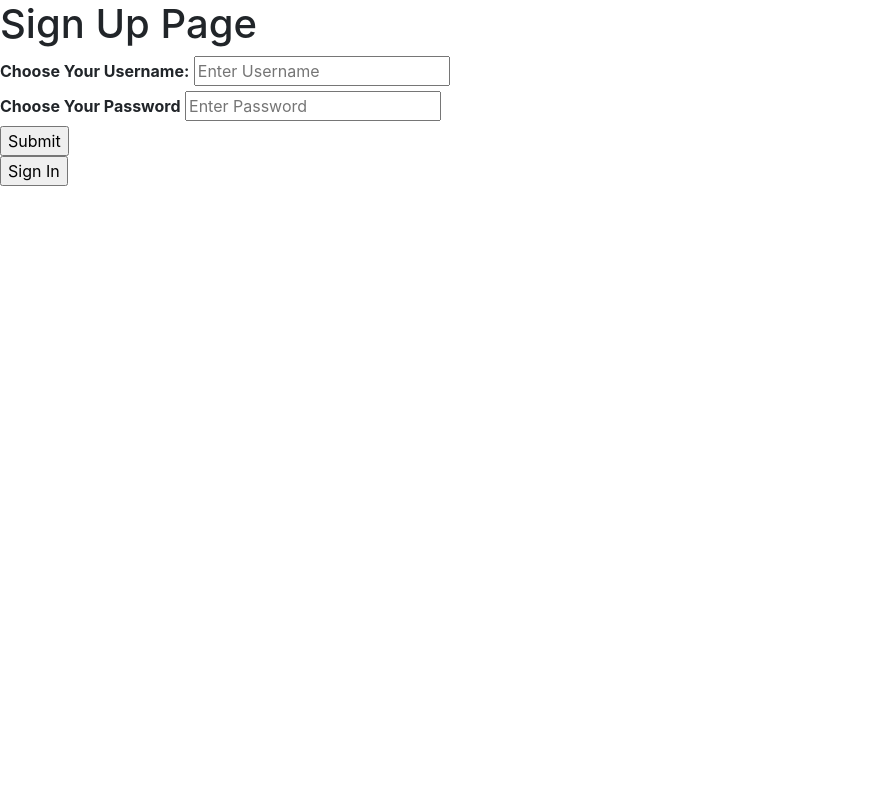
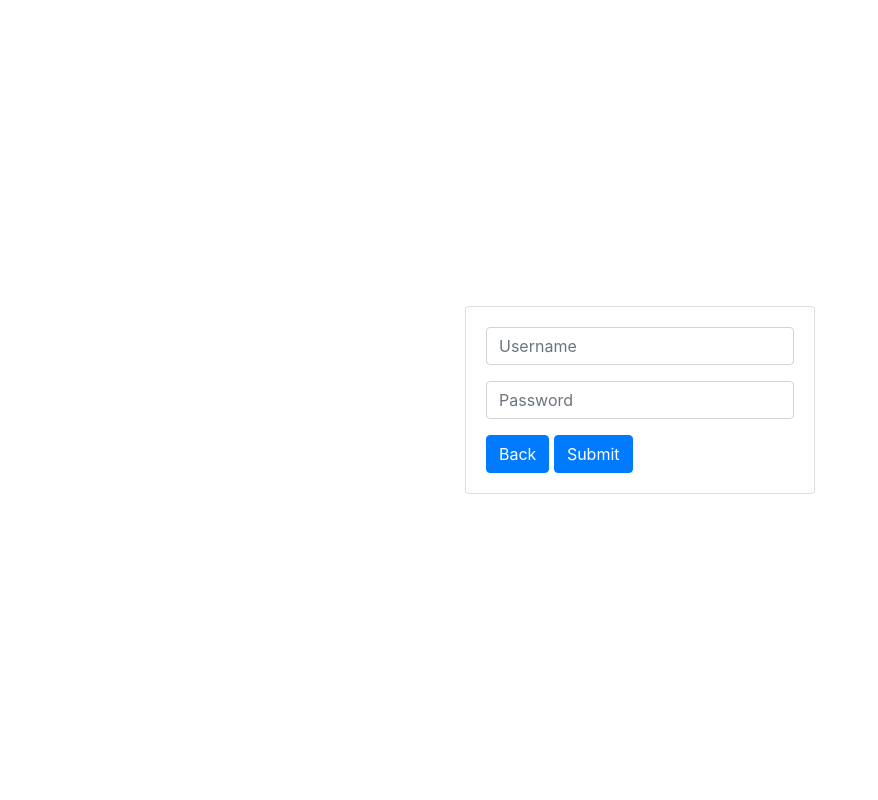
Before and after one commit to aivan6842/TaskTimeTracker, a Django app: page /signUp/ in a window 1280 px wide. Shown: the whole page, without its empty margins (0-878 px from the left). Run offline with Django 3.2, Linux system fonts and the light colour scheme; some libraries are stand-ins or nearby versions.

Commit message:
Sign up html

```diff
--- a/Task/views.py
+++ b/Task/views.py
@@ -36,12 +36,9 @@ def signIn(request):
 
 
 def signUp(request):
-    print('x')
-    print(request.POST.get('signIn'))
     if request.method == 'POST':
         if request.POST.get('signIn'):
-            print('x')
-            return redirect('/signIn/')
+            return redirect('')
         username = request.POST['username']
         usernameExists = User.objects.filter(username=username).exists()
         if not usernameExists:
--- a/templates/signUp.html
+++ b/templates/signUp.html
@@ -1,23 +1,30 @@
 {% extends 'base.html' %}
+{% block content %}
+{% load static %}
 
-{% block content %}
-<h1>Sign Up Page</h1>
+<link rel="stylesheet" href="{% static 'css/taskapp.css' %}">
+<div class="container">
+        <div class="row justify-content-center align-items-center" style="height:100vh">
+            <div class="col-4">
+                <div class="card">
+                    <div class="card-body">
+                        <form method='POST'>{% csrf_token %}
+                            <div class="form-group">
+                                <input type="text" class="form-control" name="username" placeholder="Username" class="signForm">
+                            </div>
+                            <div class="form-group">
+                                <input type="password" class="form-control" name="password" placeholder="Password" class="signForm">
+                            </div>
+							<button type='submit' name='signIn' class="btn btn-primary" value="true">Back</button>
+							<button type='submit' name='signUp' class="btn btn-primary" id="signUp" value="true">Submit</button>
+                              {% if BadUser %}
+                                 <p class="invalidUser">User not recognized</p>
+                              {% endif %}
+                        </form>
+                    </div>
+                </div>
+            </div>
+        </div>
+    </div>
 
-<form class="SignUp" method="post"> {% csrf_token %}
-   <label for="username"><b>Choose Your Username:</b></label>
-   <input type="text" placeholder="Enter Username" name="username" required><br>
-
-   <label for="password"><b>Choose Your Password</b></label>
-   <input type="password" placeholder="Enter Password" name="password" required><br>
-
-   {% if BadUser %}
-      <p style="color:red">User Name already registered</p><br>
-   {% endif %}
-
-   <input type="submit"></input>
-</form>
-
-<form class="SignIn" method="post">{% csrf_token %}
-   <input type='submit' name='signIn' value="Sign In"></input>
-</form>
-{% endblock %}
+{% endblock content %}
```
